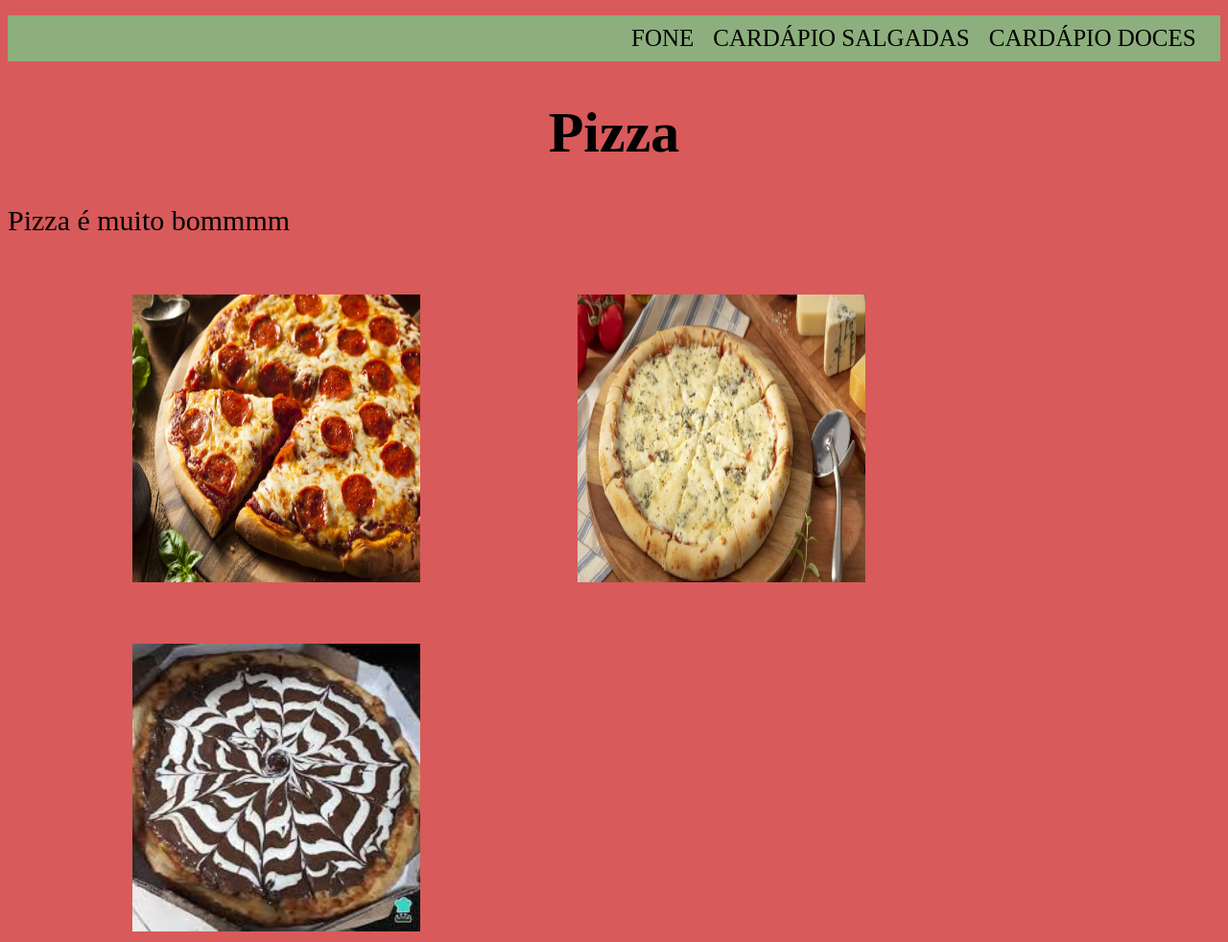
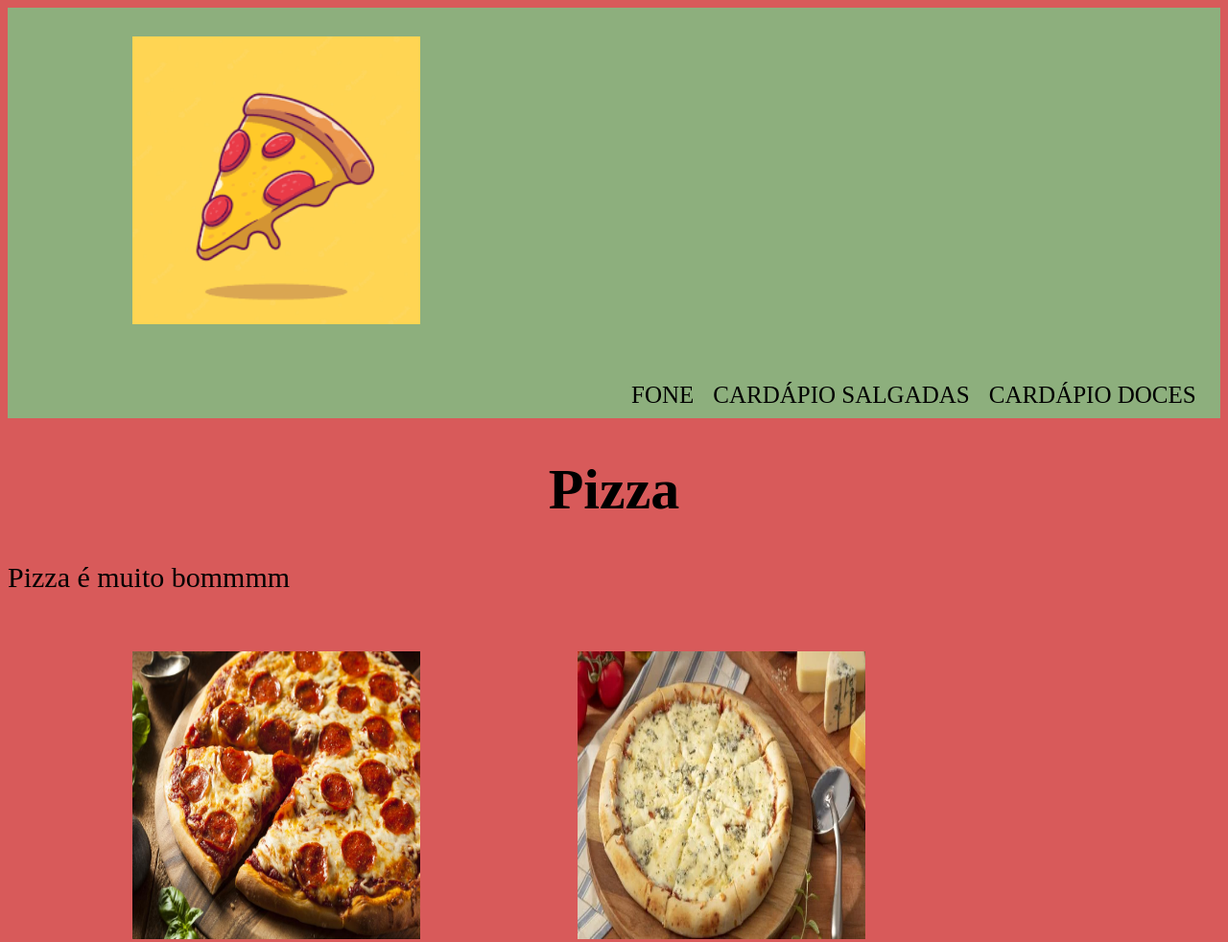
Before and after one commit to anaju-guligurski/3trimestreanaju, a plain HTML site: page index.html in a window 1280 px wide. Shown: the top 982 px of the page at 96% size. Drawn offline with Linux system fonts and the light colour scheme.

Commit message:
Add files via upload

```diff
--- a/index.html
+++ b/index.html
@@ -8,6 +8,7 @@
 </head>
 <body>
     <header class="cabecalho">
+        <img src="logo.png" alt="">
         <ul class="lista_cabecalho">
             <li class="item_lista_cabecalho">Fone</li>
             <li class="item_lista_cabecalho">Cardápio Salgadas </li>
--- a/style.css
+++ b/style.css
@@ -20,7 +20,7 @@ img{
 }
 
 .cabecalho{
-    background-color:rgb(141, 175, 125)
+    background-color:rgb(141, 175, 125);
 }
 .lista_cabecalho{
     display: flex;
```
Also changed, not shown: logo.png (added).
